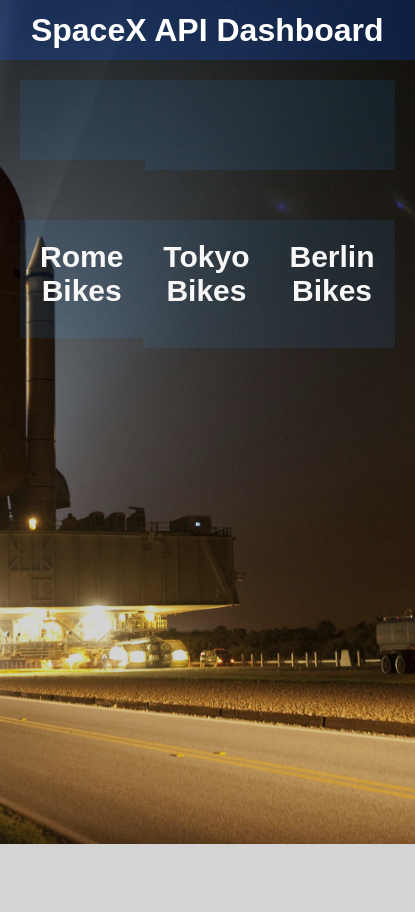
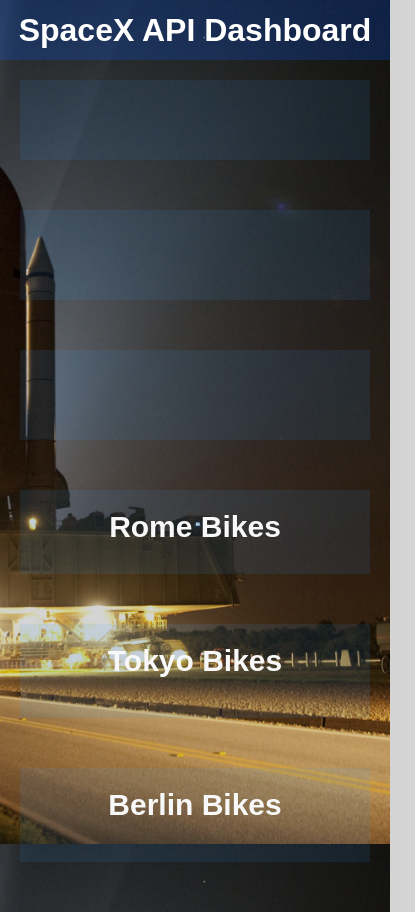
Before and after one commit to 17040337/Challenge3, a plain HTML site: page index.html in a window 390 px wide. Shown: the whole page, 415 px wide, since content can reach past the window. Before the commit the page ends 844 px from the top, so only its background shows below. Drawn offline with Linux system fonts and the light colour scheme; no server answers.

Commit message:
Update mobile.css

```diff
--- a/css/mobile.css
+++ b/css/mobile.css
@@ -1,5 +1,12 @@
 @media only screen and (max-width: 600px) {
-        #main-main section .row {
+    #main-main section {
+        display: flex;
+        flex-direction: column;
+        justify-content: space-between;
+        width: 100%;
+    }
+
+    #main-main section .row {
         display: flex;
         flex-direction: column;
         justify-content: space-between;
```
